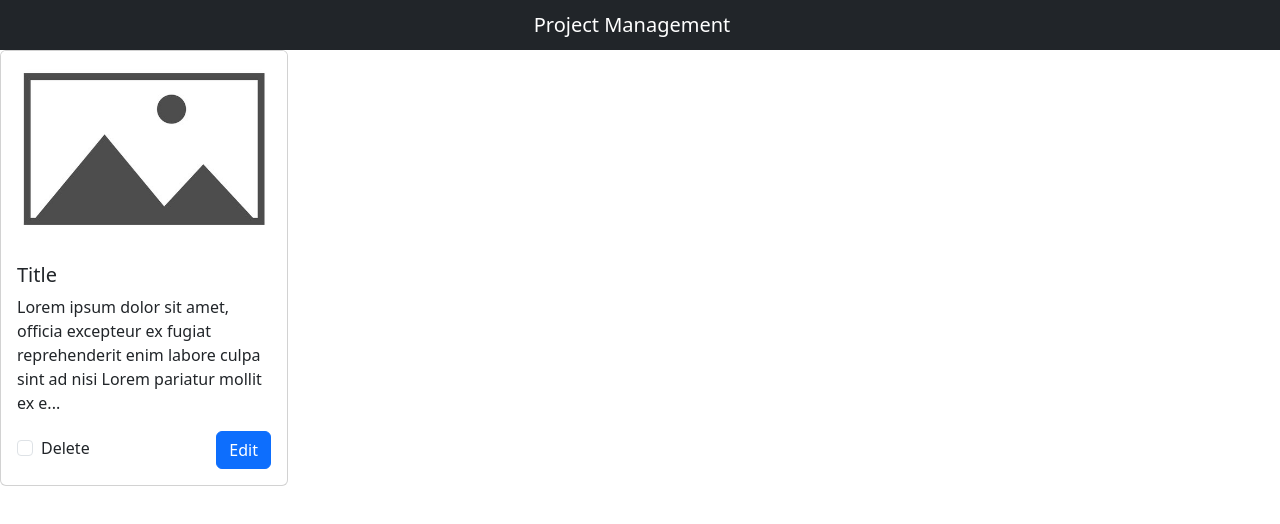
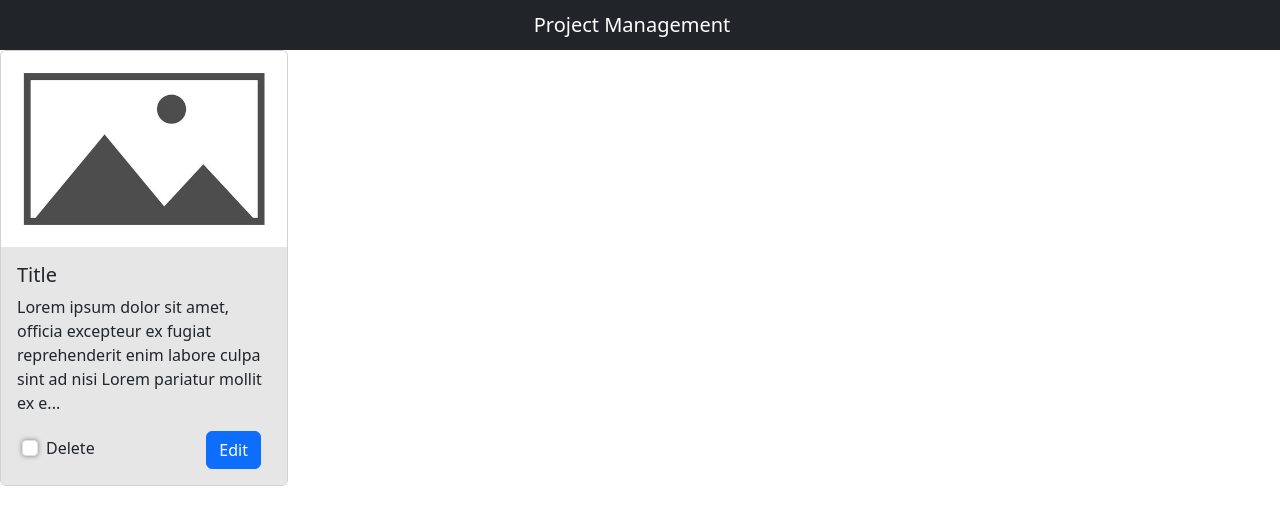
Before and after one commit to Forsee41/it-co-test-frontend, a Vue app: page /#/ in a window 1280 px wide. Shown: the top 524 px of the page. Built offline with nearby package versions, Linux system fonts and the light colour scheme.

Commit message:
fix project button styles

```diff
--- a/src/components/ProjectListProject.vue
+++ b/src/components/ProjectListProject.vue
@@ -17,7 +17,7 @@
             Delete
           </label>
         </div>
-        <a class="btn btn-primary">Edit</a>
+        <a class="btn btn-primary btn-edit">Edit</a>
       </div>
     </div>
   </div>
@@ -49,5 +49,16 @@ const computedDescription = computed(() => {
 }
 .form-check {
   margin-top: 5px;
+  margin-left: 5px;
+}
+.btn-edit {
+	margin-right: 10px;
+}
+.card-body {
+	background-color: rgb(230, 230, 230);
+}
+.form-check-input {
+	box-shadow: 0px 0px 5px gray;
+	background-color: white;
 }
 </style>
```
